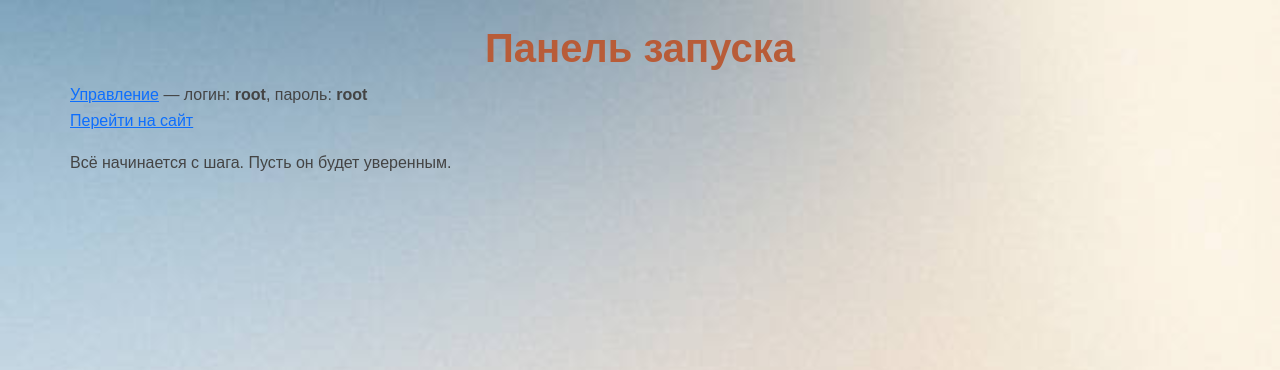
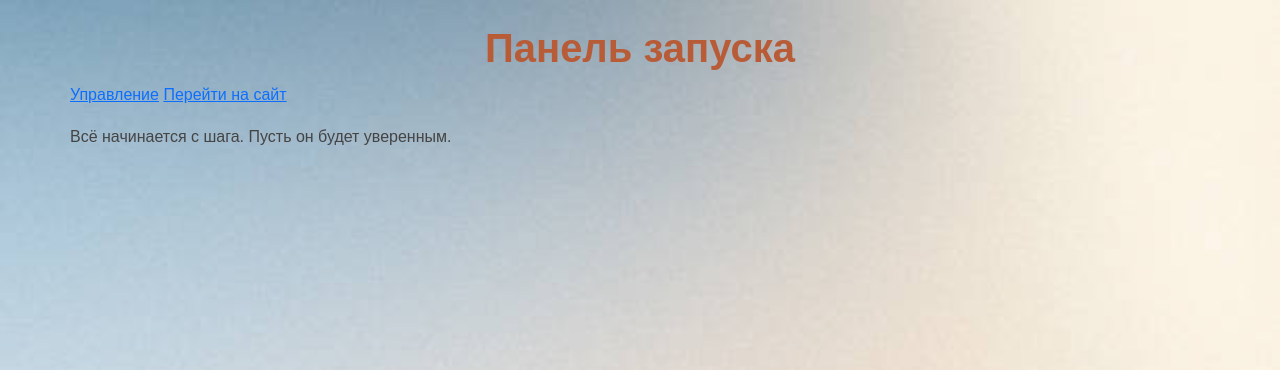
Before and after one commit to PeterKrupsky/Django22-1, a Django app: page / in a window 1280 px wide. Shown: the part 102-472 px from the top of the page. Run offline with Django 4.2, Linux system fonts and the light colour scheme.

Commit message:
Update index.html

```diff
--- a/site_app/templates/index.html
+++ b/site_app/templates/index.html
@@ -19,8 +19,8 @@
         <div class="card-custom">
             <h2 class="text-accent">Панель запуска</h2>
             <p>
-                <a href="https://i.pinimg.com/236x/c8/cc/24/c8cc24bba37a25c009647b8875aae0e3.jpg" class="link-accent">Управление</a> — логин: <b>root</b>, пароль: <b>root</b><br>
-                <a href="/page/1" class="link-accent">Перейти на сайт</a>
+                <a href="{% url 'admin:index' %}">Управление</a>
+                <a href="{% url 'site_app:page' 1 %}">Перейти на сайт</a>
             </p>
         </div>
 
```
